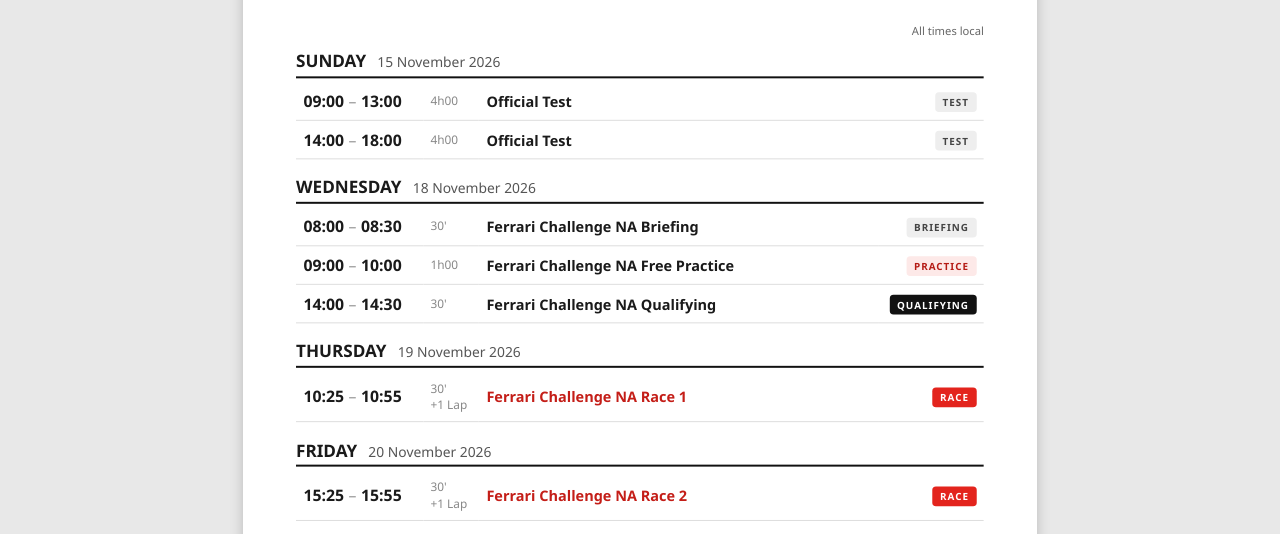
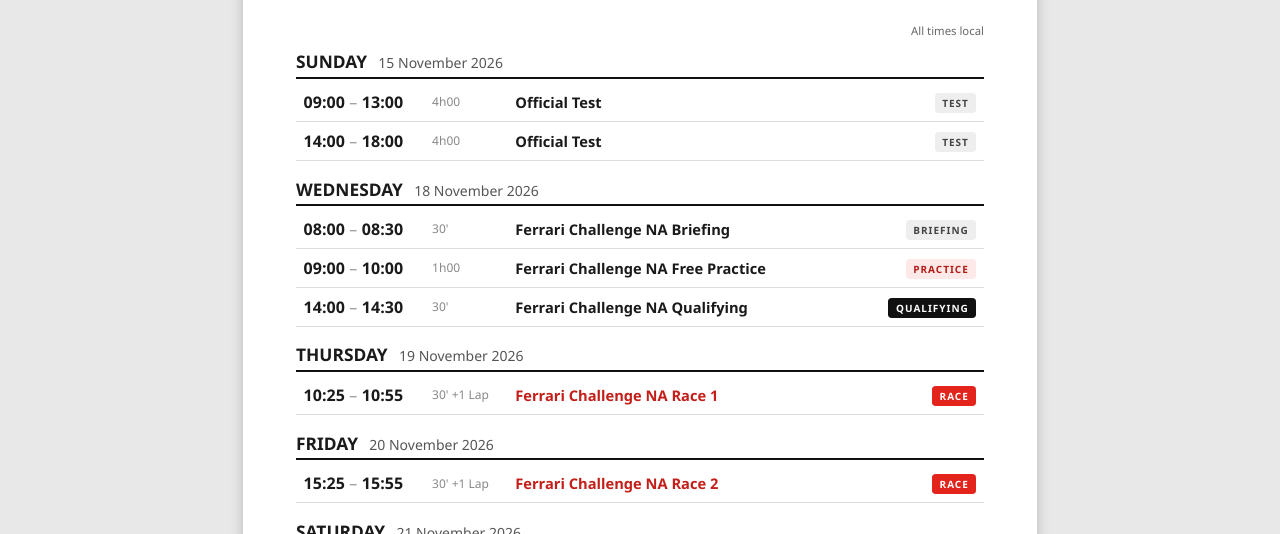
Before and after one commit to Tractor944/r3schedule.github.io, a plain HTML site: page print/index.html in a window 1280 px wide. Shown: the part 219-753 px from the top of the page. Drawn offline with Linux system fonts and the light colour scheme.

Commit message:
Add files via upload

```diff
--- a/print/index.html
+++ b/print/index.html
@@ -29,7 +29,7 @@ table { width: 100%; border-collapse: collapse; }
 td { padding: 2.1mm 2mm; font-size: 11pt; border-bottom: .2mm solid #ddd; vertical-align: middle; }
 td.time { width: 34mm; font-weight: 700; font-variant-numeric: tabular-nums; font-size: 12pt; white-space: nowrap; }
 td.time span { color: #999; margin: 0 1.2mm; font-weight: 400; }
-td.dur { width: 15mm; color: #888; font-size: 9pt; }
+td.dur { width: 22mm; color: #888; font-size: 9pt; white-space: nowrap; }
 td.desc { font-weight: 600; }
 td.tag { width: 28mm; text-align: right; }
 td.tag span { display: inline-block; font-size: 7.5pt; font-weight: 800; letter-spacing: 1px; padding: .8mm 2mm; border-radius: 1mm; background: #eee; color: #444; }
@@ -137,7 +137,7 @@ async function load() {
       let name = r.desc;
       if (k === "race" && !/race/i.test(name)) name += " – Race";
       html += `<tr class="${k}"><td class="time">${r.start}<span>–</span>${r.end}</td>` +
-              `<td class="dur">${dur(r.start, r.end)}${r.extra ? `<br>${r.extra}` : ""}</td><td class="desc">${esc(name)}</td>` +
+              `<td class="dur">${dur(r.start, r.end)}${r.extra ? ` ${r.extra}` : ""}</td><td class="desc">${esc(name)}</td>` +
               `<td class="tag"><span>${LABEL[k]}</span></td></tr>`;
     }
     html += "</table></div>";
```
